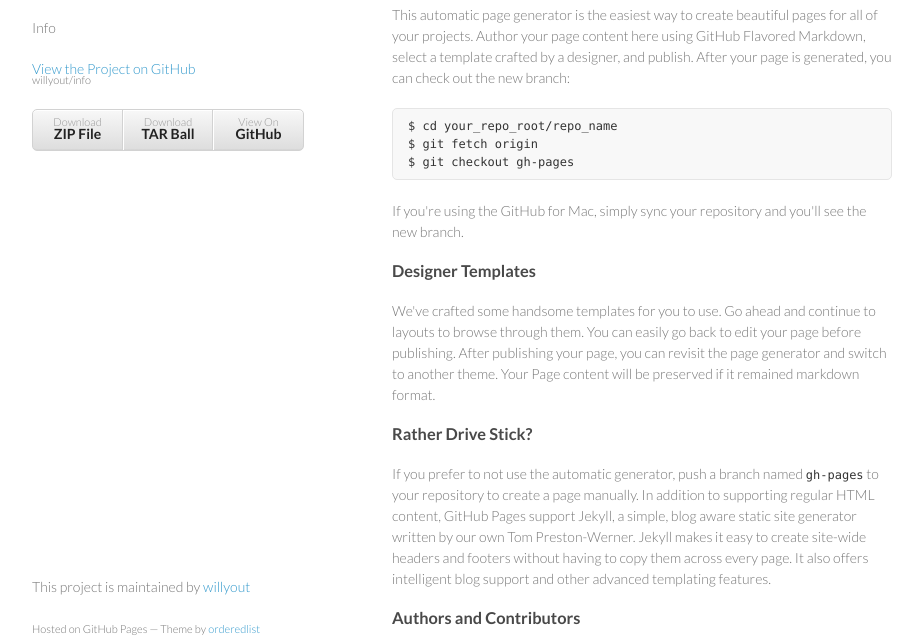
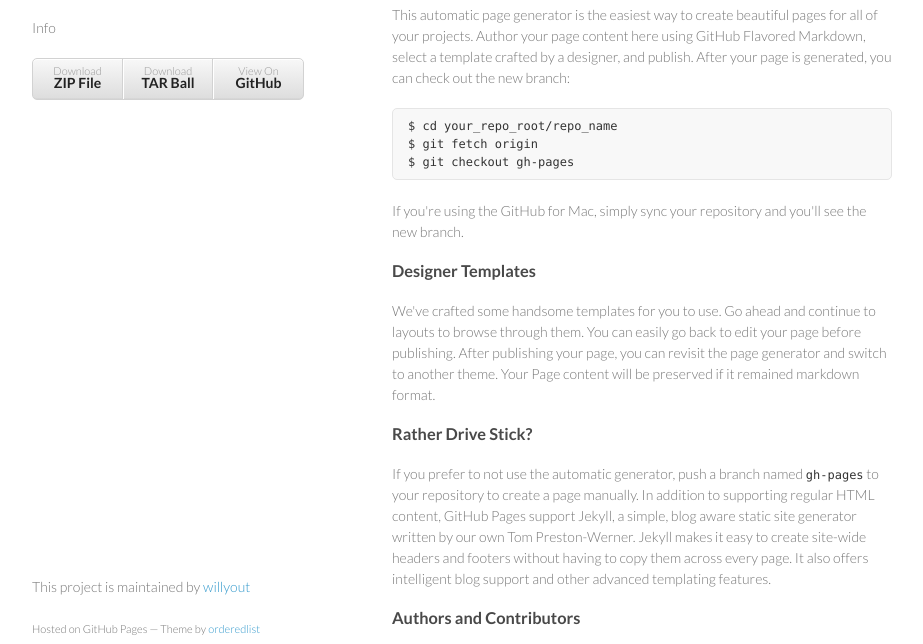
Before and after one commit to willyout/info, a plain HTML site: page index.html in a window 1280 px wide. Shown: the part 92-736 px from the top of the page, without its empty margins (178-1101 px from the left). Drawn offline with Linux system fonts and the light colour scheme.

Commit message:
modify index

```diff
--- a/index.html
+++ b/index.html
@@ -17,9 +17,6 @@
       <header>
         <h1>wuji zhang</h1>
         <p> Info</p>
-
-        <p class="view"><a href="https://github.com/willyout/info">View the Project on GitHub <small>willyout/info</small></a></p>
-
 
         <ul>
           <li><a href="https://github.com/willyout/info/zipball/master">Download <strong>ZIP File</strong></a></li>
```
